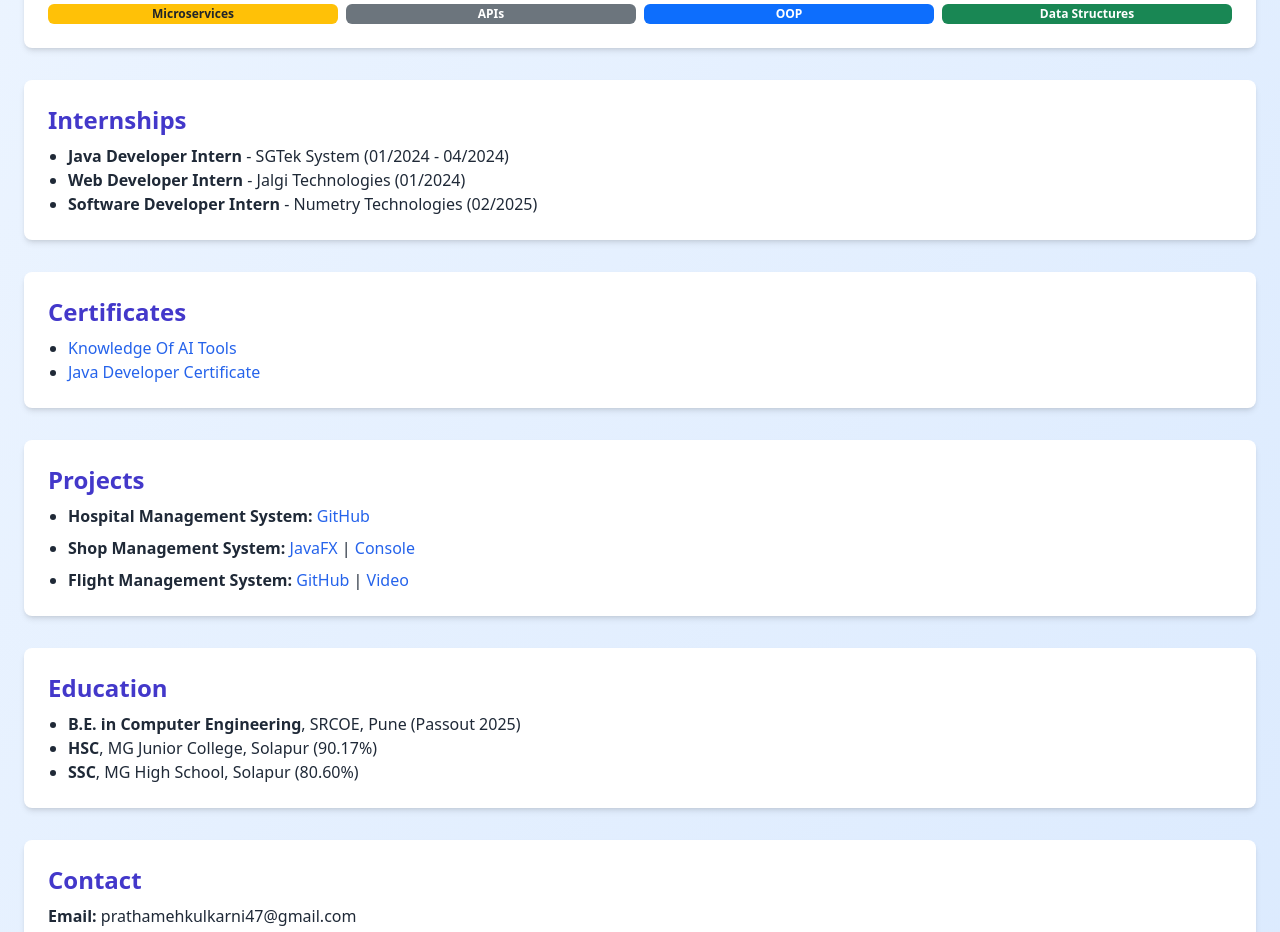
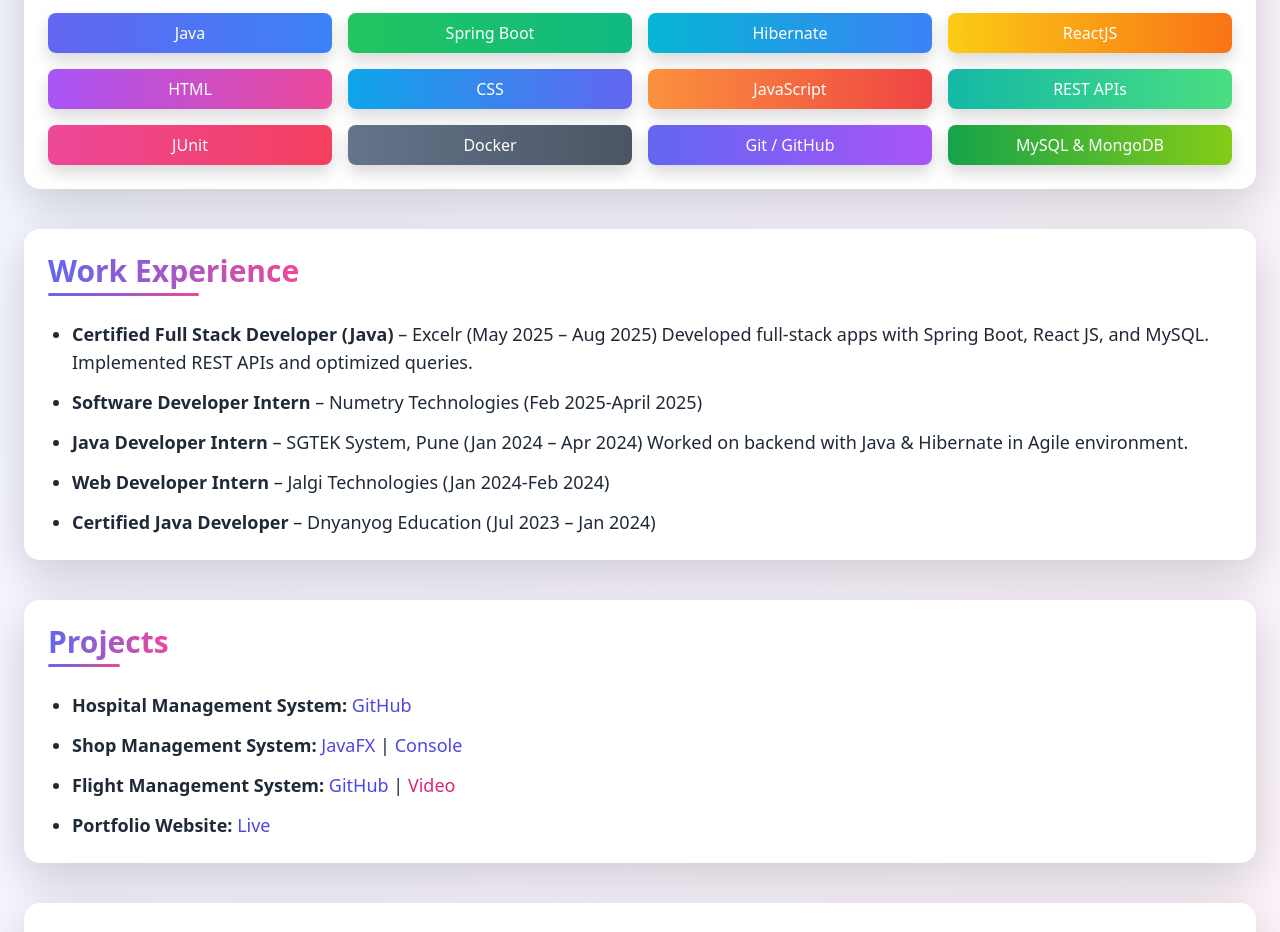
Before and after one commit to prathameshk447/portfolio-prathamesh-kulkarni, a plain HTML site: page index.html in a window 1280 px wide. Shown: the part 729-1661 px from the top of the page. Drawn offline with nearby package versions, Linux system fonts and the light colour scheme.

Commit message:
Update index.html

```diff
--- a/index.html
+++ b/index.html
@@ -1,4 +1,3 @@
-
 <!DOCTYPE html>
 <html lang="en">
 <head>
@@ -7,119 +6,171 @@
   <title>Prathamesh Kulkarni | Portfolio</title>
   <link href="https://cdn.jsdelivr.net/npm/bootstrap@5.3.0/dist/css/bootstrap.min.css" rel="stylesheet">
   <script src="https://cdn.tailwindcss.com"></script>
+  <style>
+
+    .hover-scale {
+      transition: transform 0.3s ease, box-shadow 0.3s ease;
+    }
+    .hover-scale:hover {
+      transform: scale(1.05);
+      box-shadow: 0px 10px 20px rgba(0,0,0,0.2);
+    }
+
+    h2 {
+      display: inline-block;
+      background: linear-gradient(to right, #6366f1, #ec4899);
+      -webkit-background-clip: text;
+      -webkit-text-fill-color: transparent;
+      position: relative;
+    }
+    h2::after {
+      content: "";
+      display: block;
+      width: 60%;
+      height: 3px;
+      margin-top: 4px;
+      background: linear-gradient(to right, #6366f1, #ec4899);
+      border-radius: 2px;
+    }
+
+    a.fancy-link {
+      position: relative;
+      font-weight: 500;
+    }
+    a.fancy-link::after {
+      content: "";
+      position: absolute;
+      left: 0;
+      bottom: -2px;
+      width: 0;
+      height: 2px;
+      background: linear-gradient(to right, #4f46e5, #ec4899);
+      transition: width 0.3s;
+    }
+    a.fancy-link:hover::after {
+      width: 100%;
+    }
+  </style>
 </head>
-<body class="bg-gradient-to-br from-blue-50 to-blue-100 text-gray-800">
+<body class="bg-gradient-to-br from-blue-50 via-purple-50 to-pink-50 text-gray-800">
 
-  <header class="text-center p-5 bg-gradient-to-r from-indigo-500 via-purple-500 to-pink-500 text-white">
-    <img src="Prathamesh_Pramod_Kulkarni_Photo.png" alt="Prathamesh Kulkarni" class="mx-auto rounded-full shadow-lg mb-4 w-32 h-32 object-cover border-4 border-white">
-    <h1 class="text-4xl font-bold">Prathamesh Kulkarni</h1>
-    <p class="text-xl"> Software Developer</p>
+
+  <header class="text-center p-8 bg-gradient-to-r from-indigo-600 via-purple-600 to-pink-600 text-white shadow-lg">
+    <img src="Prathamesh_Pramod_Kulkarni_Photo.png" alt="Prathamesh Kulkarni" class="mx-auto rounded-full shadow-xl mb-4 w-36 h-36 object-cover border-4 border-white hover-scale">
+    <h1 class="text-5xl font-extrabold tracking-wide">Prathamesh Kulkarni</h1>
+    <p class="text-2xl font-medium mt-2">🚀 Full-Stack Java Developer</p>
   </header>
 
 
-
-  <nav class="nav justify-center gap-4 py-3 bg-indigo-600 text-white flex-wrap">
-    <a class="nav-link text-white hover:underline" href="#summary">Summary</a>
-    <a class="nav-link text-white hover:underline" href="#skills">Skills</a>
-    <a class="nav-link text-white hover:underline" href="#internships">Internships</a>
-    <a class="nav-link text-white hover:underline" href="#projects">Projects</a>
-    <a class="nav-link text-white hover:underline" href="#education">Education</a>
-    <a class="nav-link text-white hover:underline" href="#contact">Contact</a>
+  <nav class="flex justify-center flex-wrap gap-4 py-4 bg-indigo-700 text-white shadow-md">
+    <a class="px-4 py-2 rounded-full bg-gradient-to-r from-pink-500 to-indigo-500 hover:opacity-90 transition fancy-link" href="#summary">Summary</a>
+    <a class="px-4 py-2 rounded-full bg-gradient-to-r from-purple-500 to-blue-500 hover:opacity-90 transition fancy-link" href="#skills">Skills</a>
+    <a class="px-4 py-2 rounded-full bg-gradient-to-r from-green-500 to-teal-500 hover:opacity-90 transition fancy-link" href="#experience">Experience</a>
+    <a class="px-4 py-2 rounded-full bg-gradient-to-r from-orange-500 to-pink-500 hover:opacity-90 transition fancy-link" href="#projects">Projects</a>
+    <a class="px-4 py-2 rounded-full bg-gradient-to-r from-indigo-500 to-sky-500 hover:opacity-90 transition fancy-link" href="#education">Education</a>
+    <a class="px-4 py-2 rounded-full bg-gradient-to-r from-yellow-500 to-rose-500 hover:opacity-90 transition fancy-link" href="#certificates">Certificates</a>
+    <a class="px-4 py-2 rounded-full bg-gradient-to-r from-emerald-500 to-lime-500 hover:opacity-90 transition fancy-link" href="#contact">Contact</a>
   </nav>
 
-  <main class="container mx-auto px-4 py-5 space-y-8">
 
-    <section id="summary" class="bg-white shadow-md rounded-lg p-4">
-      <h2 class="text-2xl font-bold text-indigo-700 mb-2">Summary</h2>
-      <p>Dynamic Software Developer experienced in fast-paced environments, focused on clean coding,
-      debugging, and project ownership. Skilled in collaboration and rapid learning of technologies.</p>
+  <main class="container mx-auto px-4 py-8 space-y-10">
+
+
+    <section id="summary" class="bg-white hover-scale shadow-lg rounded-2xl p-6">
+      <h2 class="text-3xl font-bold mb-4">Summary</h2>
+      <p class="text-lg">Dynamic Full-Stack Java Developer experienced in building applications with <strong>Java, Spring Boot, React JS, and databases (MySQL, MongoDB)</strong>. Skilled in problem-solving, clean coding, debugging, and project ownership with strong collaboration and adaptability.</p>
     </section>
 
-    <section id="skills" class="bg-white shadow-md rounded-lg p-4">
-      <h2 class="text-2xl font-bold text-indigo-700 mb-3">Skills</h2>
-      <div class="grid grid-cols-2 md:grid-cols-4 gap-2 text-center">
-        <span class="badge bg-primary">Java</span>
-        <span class="badge bg-success">Spring Boot</span>
-        <span class="badge bg-info">Hibernate</span>
-        <span class="badge bg-warning text-dark">ReactJS</span>
-        <span class="badge bg-secondary">HTML</span>
-        <span class="badge bg-primary">CSS</span>
-        <span class="badge bg-success">JavaScript</span>
-        <span class="badge bg-info">GitHub</span>
-        <span class="badge bg-warning text-dark">Microservices</span>
-        <span class="badge bg-secondary">APIs</span>
-        <span class="badge bg-primary">OOP</span>
-        <span class="badge bg-success">Data Structures</span>
+    <section id="skills" class="bg-white hover-scale shadow-lg rounded-2xl p-6">
+      <h2 class="text-3xl font-bold mb-4">Skills</h2>
+      <div class="grid grid-cols-2 md:grid-cols-4 gap-3 text-center">
+        <span class="px-3 py-2 bg-gradient-to-r from-indigo-500 to-blue-500 text-white rounded-lg shadow">Java</span>
+        <span class="px-3 py-2 bg-gradient-to-r from-green-500 to-emerald-500 text-white rounded-lg shadow">Spring Boot</span>
+        <span class="px-3 py-2 bg-gradient-to-r from-cyan-500 to-blue-500 text-white rounded-lg shadow">Hibernate</span>
+        <span class="px-3 py-2 bg-gradient-to-r from-yellow-400 to-orange-500 text-white rounded-lg shadow">ReactJS</span>
+        <span class="px-3 py-2 bg-gradient-to-r from-purple-500 to-pink-500 text-white rounded-lg shadow">HTML</span>
+        <span class="px-3 py-2 bg-gradient-to-r from-sky-500 to-indigo-500 text-white rounded-lg shadow">CSS</span>
+        <span class="px-3 py-2 bg-gradient-to-r from-orange-400 to-red-500 text-white rounded-lg shadow">JavaScript</span>
+        <span class="px-3 py-2 bg-gradient-to-r from-teal-500 to-green-400 text-white rounded-lg shadow">REST APIs</span>
+        <span class="px-3 py-2 bg-gradient-to-r from-pink-500 to-rose-500 text-white rounded-lg shadow">JUnit</span>
+        <span class="px-3 py-2 bg-gradient-to-r from-slate-500 to-gray-600 text-white rounded-lg shadow">Docker</span>
+        <span class="px-3 py-2 bg-gradient-to-r from-indigo-500 to-purple-500 text-white rounded-lg shadow">Git / GitHub</span>
+        <span class="px-3 py-2 bg-gradient-to-r from-green-600 to-lime-500 text-white rounded-lg shadow">MySQL & MongoDB</span>
       </div>
     </section>
 
 
-    <section id="internships" class="bg-white shadow-md rounded-lg p-4">
-      <h2 class="text-2xl font-bold text-indigo-700 mb-2">Internships</h2>
-      <ul class="list-disc ml-5">
-        <li><strong>Java Developer Intern</strong> - SGTek System (01/2024 - 04/2024)</li>
-        <li><strong>Web Developer Intern</strong> - Jalgi Technologies (01/2024)</li>
-        <li><strong>Software Developer Intern</strong> - Numetry Technologies (02/2025)</li>
+    <section id="experience" class="bg-white hover-scale shadow-lg rounded-2xl p-6">
+      <h2 class="text-3xl font-bold mb-4">Work Experience</h2>
+      <ul class="list-disc ml-6 space-y-3 text-lg">
+        <li><strong>Certified Full Stack Developer (Java)</strong> – Excelr (May 2025 – Aug 2025)
+        Developed full-stack apps with Spring Boot, React JS, and MySQL. Implemented REST APIs and optimized queries.</li>
+        <li><strong>Software Developer Intern</strong> – Numetry Technologies (Feb 2025-April 2025)</li>
+        <li><strong>Java Developer Intern</strong> – SGTEK System, Pune (Jan 2024 – Apr 2024)
+        Worked on backend with Java & Hibernate in Agile environment.</li>
+        <li><strong>Web Developer Intern</strong> – Jalgi Technologies (Jan 2024-Feb 2024)</li>
+        <li><strong>Certified Java Developer</strong> – Dnyanyog Education (Jul 2023 – Jan 2024)</li>
       </ul>
     </section>
 
-    <section id="certificates" class="bg-white shadow-md rounded-lg p-4">
-      <h2 class="text-2xl font-bold text-indigo-700 mb-2">Certificates</h2>
-      <ul class="list-disc ml-5">
-        <li>
-          <a href="AI_Tools_Certificate.png" target="_blank" class="text-blue-600 hover:underline">
-            Knowledge Of AI Tools
-          </a>
+
+    <section id="projects" class="bg-white hover-scale shadow-lg rounded-2xl p-6">
+      <h2 class="text-3xl font-bold mb-4">Projects</h2>
+      <ul class="list-disc ml-6 space-y-3 text-lg">
+        <li><strong>Hospital Management System:</strong> <a href="https://github.com/prathameshk447/hospital-management-project" class="fancy-link text-indigo-600" target="_blank">GitHub</a></li>
+        <li><strong>Shop Management System:</strong>
+          <a href="https://github.com/prathameshk447/product-management-javafx-db-maven" class="fancy-link text-indigo-600" target="_blank">JavaFX</a> |
+          <a href="https://github.com/prathameshk447/shop-management-console-database" class="fancy-link text-indigo-600" target="_blank">Console</a>
         </li>
-        <li>
-          <a href="Java_Development_Certificate.jpeg" target="_blank" class="text-blue-600 hover:underline">
-            Java Developer Certificate
-          </a>
+        <li><strong>Flight Management System:</strong>
+          <a href="https://github.com/prathameshk447/flight-booking-console-file" class="fancy-link text-indigo-600" target="_blank">GitHub</a> |
+          <a href="https://youtu.be/2lA9anMsr14" class="fancy-link text-pink-600" target="_blank">Video</a>
+        </li>
+        <li><strong>Portfolio Website:</strong>
+          <a href="https://prathameshk447.github.io/portfolio-prathamesh-kulkarni/" class="fancy-link text-indigo-600" target="_blank">Live</a>
         </li>
       </ul>
     </section>
 
 
-
-    <section id="projects" class="bg-white shadow-md rounded-lg p-4">
-      <h2 class="text-2xl font-bold text-indigo-700 mb-2">Projects</h2>
-      <ul class="list-disc ml-5 space-y-2">
-        <li><strong>Hospital Management System:</strong> <a href="https://github.com/prathameshk447/hospital-management-project" class="text-blue-600 hover:underline" target="_blank">GitHub</a></li>
-        <li><strong>Shop Management System:</strong>
-          <a href="https://github.com/prathameshk447/product-management-javafx-db-maven" class="text-blue-600 hover:underline" target="_blank">JavaFX</a> |
-          <a href="https://github.com/prathameshk447/shop-management-console-database" class="text-blue-600 hover:underline" target="_blank">Console</a>
-        </li>
-        <li><strong>Flight Management System:</strong>
-          <a href="https://github.com/prathameshk447/flight-booking-console-file" class="text-blue-600 hover:underline" target="_blank">GitHub</a> |
-          <a href="https://youtu.be/2lA9anMsr14?si=0F2b2bb_8_Wnx3cG" class="text-blue-600 hover:underline" target="_blank">Video</a>
-        </li>
-      </ul>
-    </section>
-
-    <section id="education" class="bg-white shadow-md rounded-lg p-4">
-      <h2 class="text-2xl font-bold text-indigo-700 mb-2">Education</h2>
-      <ul class="list-disc ml-5">
-        <li><strong>B.E. in Computer Engineering</strong>, SRCOE, Pune (Passout 2025)</li>
+    <section id="education" class="bg-white hover-scale shadow-lg rounded-2xl p-6">
+      <h2 class="text-3xl font-bold mb-4">Education</h2>
+      <ul class="list-disc ml-6 text-lg">
+        <li><strong>B.E. in Computer Engineering</strong>, SRCOE, Pune | CGPA: 8.25 (2021–2025)</li>
         <li><strong>HSC</strong>, MG Junior College, Solapur (90.17%)</li>
         <li><strong>SSC</strong>, MG High School, Solapur (80.60%)</li>
       </ul>
     </section>
 
-    <section id="contact" class="bg-white shadow-md rounded-lg p-4">
-      <h2 class="text-2xl font-bold text-indigo-700 mb-2">Contact</h2>
-      <ul class="space-y-1">
-        <li><strong>Email:</strong> prathamehkulkarni47@gmail.com</li>
-        <li><strong>Phone:</strong> 9075564297</li>
-        <li><strong>LinkedIn:</strong> <a href="https://www.linkedin.com/in/prathamesh-kulkarni-90833022a/" class="text-blue-600 hover:underline" target="_blank">Profile</a></li>
-        <li><strong>GitHub:</strong> <a href="https://github.com/prathameshk447" class="text-blue-600 hover:underline" target="_blank">Repos</a></li>
+
+    <section id="certificates" class="bg-white hover-scale shadow-lg rounded-2xl p-6">
+      <h2 class="text-3xl font-bold mb-4">Certificates</h2>
+      <ul class="list-disc ml-6 text-lg">
+        <li><a href="AI_Expert_Certificate.png" target="_blank" class="fancy-link text-indigo-600">AI Tools and ChatGPT Expert</a></li>
+        <li><a href="Java_Development_Certificate.jpeg" target="_blank" class="fancy-link text-indigo-600">Java Developer Certificate</a></li>
+        <li>Certified Full Stack Developer (Excelr)</li>
+        <li>Certified Java Developer (Dnyanyog Education)</li>
+      </ul>
+    </section>
+
+
+    <section id="contact" class="bg-white hover-scale shadow-lg rounded-2xl p-6">
+      <h2 class="text-3xl font-bold mb-4">Contact</h2>
+      <ul class="space-y-2 text-lg">
+        <li><strong>Email:</strong> <a href="mailto:prathamehkulkarni47@gmail.com" class="fancy-link text-indigo-600">prathamehkulkarni47@gmail.com</a></li>
+        <li><strong>Phone:</strong> <a href="tel:9075564297" class="fancy-link text-indigo-600">9075564297</a></li>
+        <li><strong>LinkedIn:</strong> <a href="https://www.linkedin.com/in/prathamesh-kulkarni-90833022a/" class="fancy-link text-indigo-600" target="_blank">Profile</a></li>
+        <li><strong>GitHub:</strong> <a href="https://github.com/prathameshk447" class="fancy-link text-indigo-600" target="_blank">Repos</a></li>
+        <li><strong>Portfolio:</strong> <a href="https://prathameshk447.github.io/portfolio-prathamesh-kulkarni/" class="fancy-link text-indigo-600" target="_blank">Website</a></li>
         <li><strong>Location:</strong> Pune, Maharashtra</li>
       </ul>
     </section>
 
   </main>
 
-  <footer class="bg-indigo-600 text-white text-center py-3">
-    © 2025 Prathamesh Kulkarni
+
+  <footer class="bg-gradient-to-r from-indigo-600 via-purple-600 to-pink-600 text-white text-center py-4 mt-10 shadow-lg">
+    <p class="text-lg">© 2025 Prathamesh Kulkarni | Made with ❤️ & Code</p>
   </footer>
 
 </body>
```
